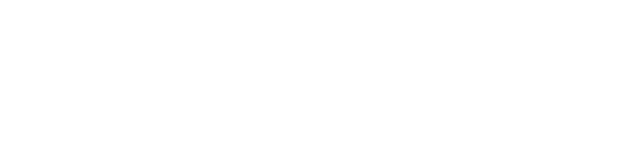
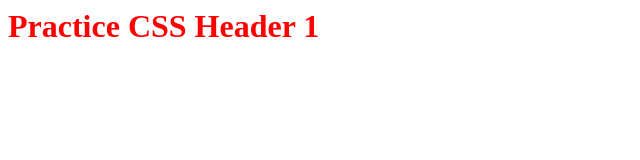
Before and after one commit to pankajproject99/cleverp, a plain HTML site: page css_beginner/practice css/pan.html in a window 1280 px wide. Shown: the whole page, without its empty margins (0-640 px from the left). Drawn offline with Linux system fonts and the light colour scheme.

Commit message:
css: inline

```diff
--- a/css_beginner/practice css/pan.html
+++ b/css_beginner/practice css/pan.html
@@ -2,8 +2,13 @@
 <head>
     <meta charset="UTF-8">
     <title>New Video</title>
+    <style>
+        h1 {
+            color: red
+        }
+    </style>
 </head>
 <body>
-
+    <h1>Practice CSS Header 1</h1>
 </body>
 </html>
--- /dev/null
+++ b/css_beginner/practice css/styles/styles.css
@@ -0,0 +1,7 @@
+h1 {
+color: green;
+}
+
+h1 a {
+    color: rgb(92, 19, 19);
+}
```
Also changed, not shown: css_beginner/practice css/styles/pan.css (deleted), 1 other file.
